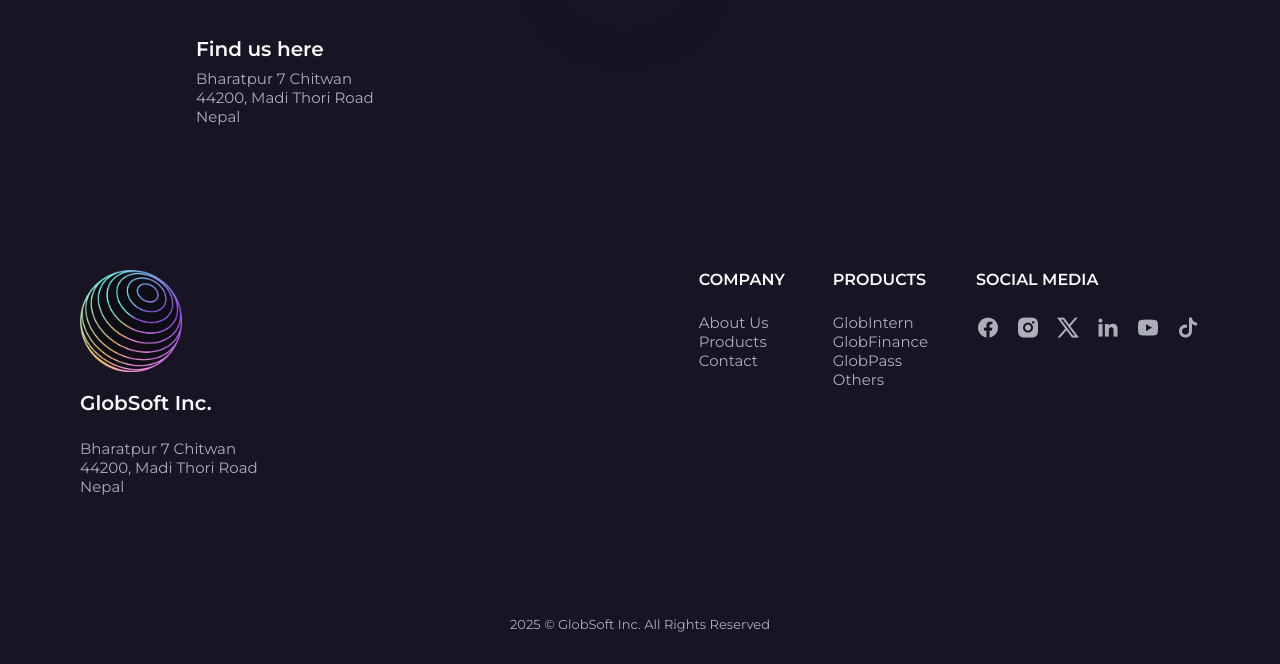
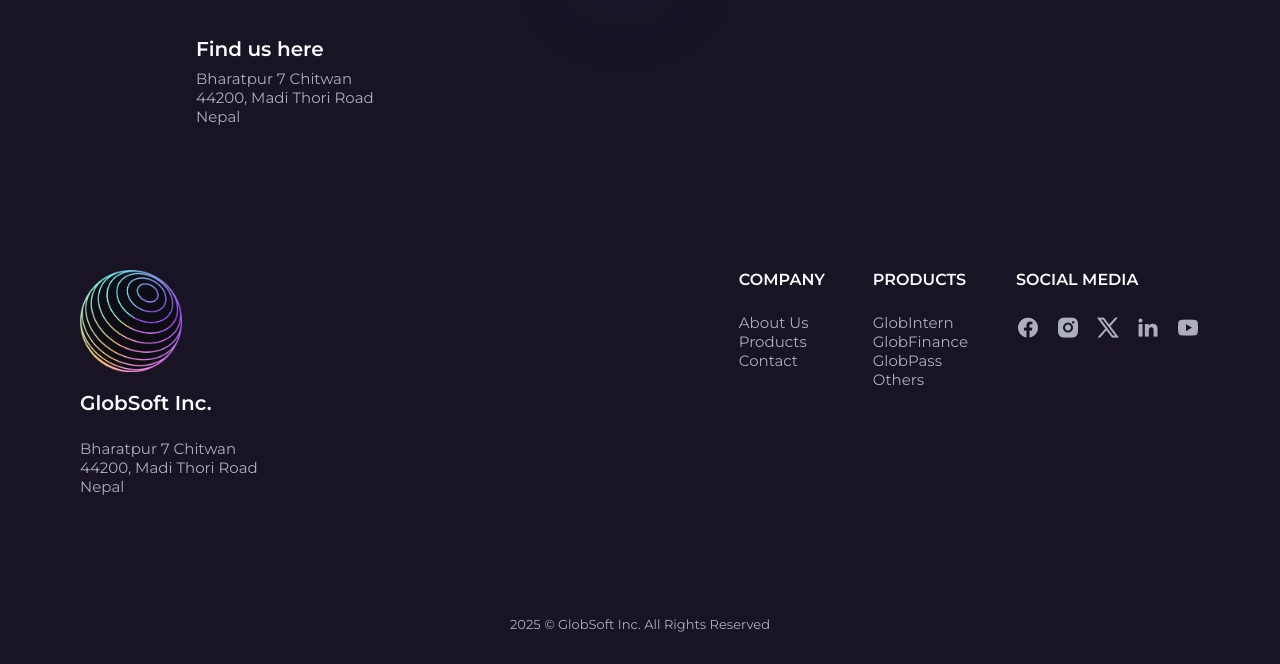
Before and after one commit to globsoftinc/globsoftinc.github.io, a plain HTML site: page index.html in a window 1280 px wide. Shown: the part 2518-3182 px from the top of the page. Drawn offline with nearby package versions, Linux system fonts and the light colour scheme.

Commit message:
Update index.html

```diff
--- a/index.html
+++ b/index.html
@@ -379,9 +379,7 @@
                         <a href="https://youtube.com/@globsoftinc" target="_blank" class="footer__social-link">
                             <i class="ri-youtube-fill"></i>
                         </a>
-                        <a href="https://www.tiktok.com/@globsoftinc" target="_blank" class="footer__social-link">
-                            <i class="ri-tiktok-fill"></i>
-                        </a>
+
                     </div>
                 </div>
             </div>
@@ -436,4 +434,5 @@
 </body>
 
 
+
 </html>
```
